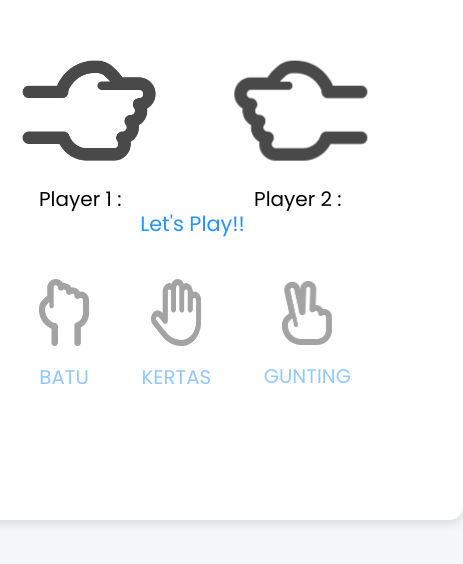
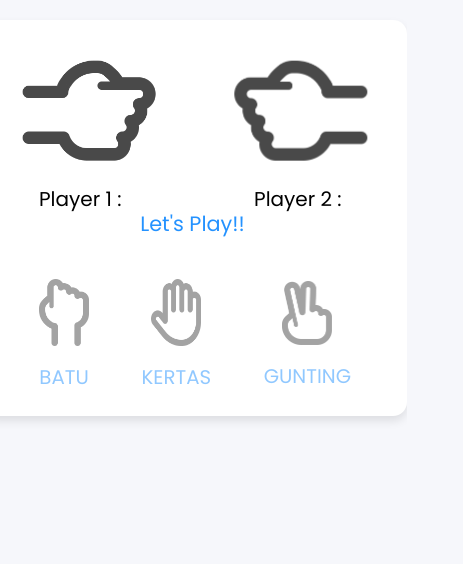
Before and after one commit to rendy278/Batu-Gunting-kertas, a plain HTML site: page index.html in a window 390 px wide. Shown: the part 204-768 px from the top of the page, 463 px wide, since content can reach past the window. Drawn offline with Linux system fonts and the light colour scheme.

Commit message:
Update style.css

```diff
--- a/style.css
+++ b/style.css
@@ -1,4 +1,4 @@
-/* Import Google font - Poppins */
+
 @import url("https://fonts.googleapis.com/css2?family=Poppins:wght@200;300;400;500;600;700&display=swap");
 * {
   margin: 0;
@@ -19,10 +19,12 @@ body {
   background-color: #2f97ff;
 }
 .container {
-  padding: 8rem 7rem;
+  padding: 3rem 7rem;
   border-radius: 14px;
   background: #fff;
   box-shadow: 0 5px 10px rgba(0, 0, 0, 0.1);
+  align-items: center;
+  margin: auto;
 }
 .result_images {
   display: flex;
@@ -115,4 +117,7 @@ body {
   .result {
     font-size: 1.3rem;
   }
+  .container {
+    padding: 1.5rem 3.5rem;
+  }
 }
```
